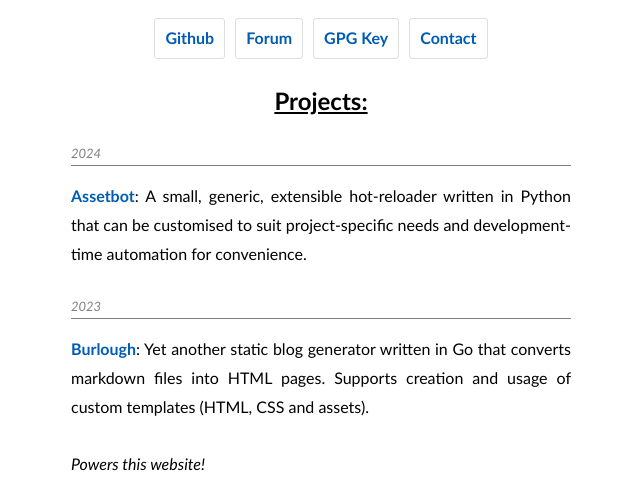
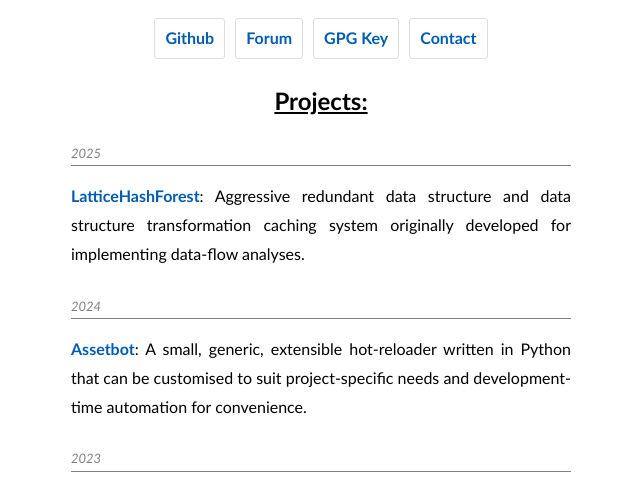
Before and after one commit to aghorui/aghorui.github.io, a plain HTML site: page index.html in a window 1280 px wide. Shown: the part 274-759 px from the top of the page, without its empty margins (319-959 px from the left). Drawn offline with Linux system fonts and the light colour scheme.

Commit message:
Add new project

```diff
--- a/index.html
+++ b/index.html
@@ -36,6 +36,15 @@
 		</p>
 
 		<h2 style="text-align: center;"><u>Projects:</u></h2>
+
+		<p class="yearsep"> <i>2025</i> </p>
+
+		<p class="project">
+			<a class="title" href="http://aghorui.github.io/lhf/">LatticeHashForest</a>:
+			Aggressive redundant data structure and data structure
+			transformation caching system originally developed for implementing
+			data-flow analyses.
+		</p>
 
 		<p class="yearsep"> <i>2024</i> </p>
 
```
